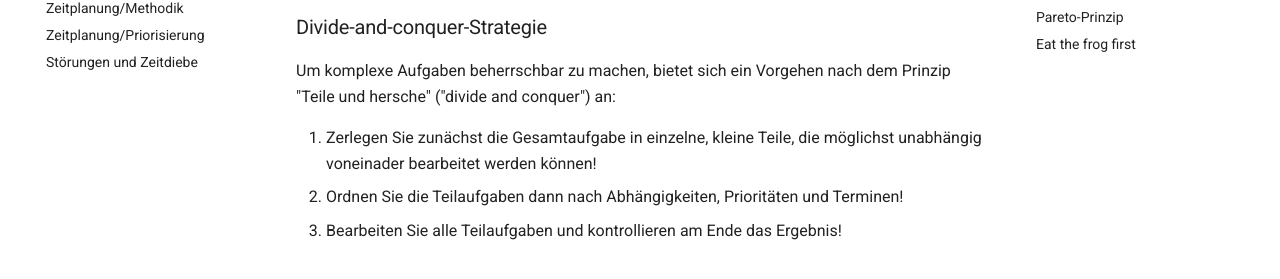
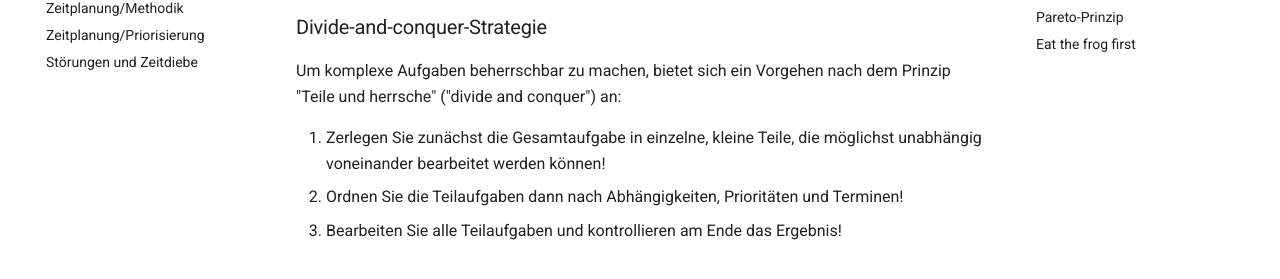
Before and after one commit to fneur/time-management, an MkDocs documentation site: the page built from docs/zielerreichung.md, in a window 1280 px wide and 900 px high, scrolled down 595 px. Shown: the part 199-478 px from the top of the window. Built offline with MkDocs 1.6.1 and Material for MkDocs 9.7.7, drawn with Linux system fonts in a browser that asks for light colours.

Commit message:
Fix typos

```diff
--- a/docs/zielerreichung.md
+++ b/docs/zielerreichung.md
@@ -26,10 +26,10 @@ Schritt die Planung jedes einzelnen Tages.
 
 ### Divide-and-conquer-Strategie
 Um komplexe Aufgaben beherrschbar zu machen, bietet sich ein Vorgehen nach
-dem Prinzip "Teile und hersche" ("divide and conquer") an:
+dem Prinzip "Teile und herrsche" ("divide and conquer") an:
 
  1. Zerlegen Sie zunächst die Gesamtaufgabe in einzelne, kleine Teile, die
-    möglichst unabhängig voneinader bearbeitet werden können!
+    möglichst unabhängig voneinander bearbeitet werden können!
  1. Ordnen Sie die Teilaufgaben dann nach Abhängigkeiten, Prioritäten und
     Terminen!
  1. Bearbeiten Sie alle Teilaufgaben und kontrollieren am Ende das Ergebnis!
```
Also changed, not shown: docs/index.md (+1 -1 lines), docs/methodik.md (+1 -1 lines), docs/zeitdiebe.md (+1 -1 lines).
